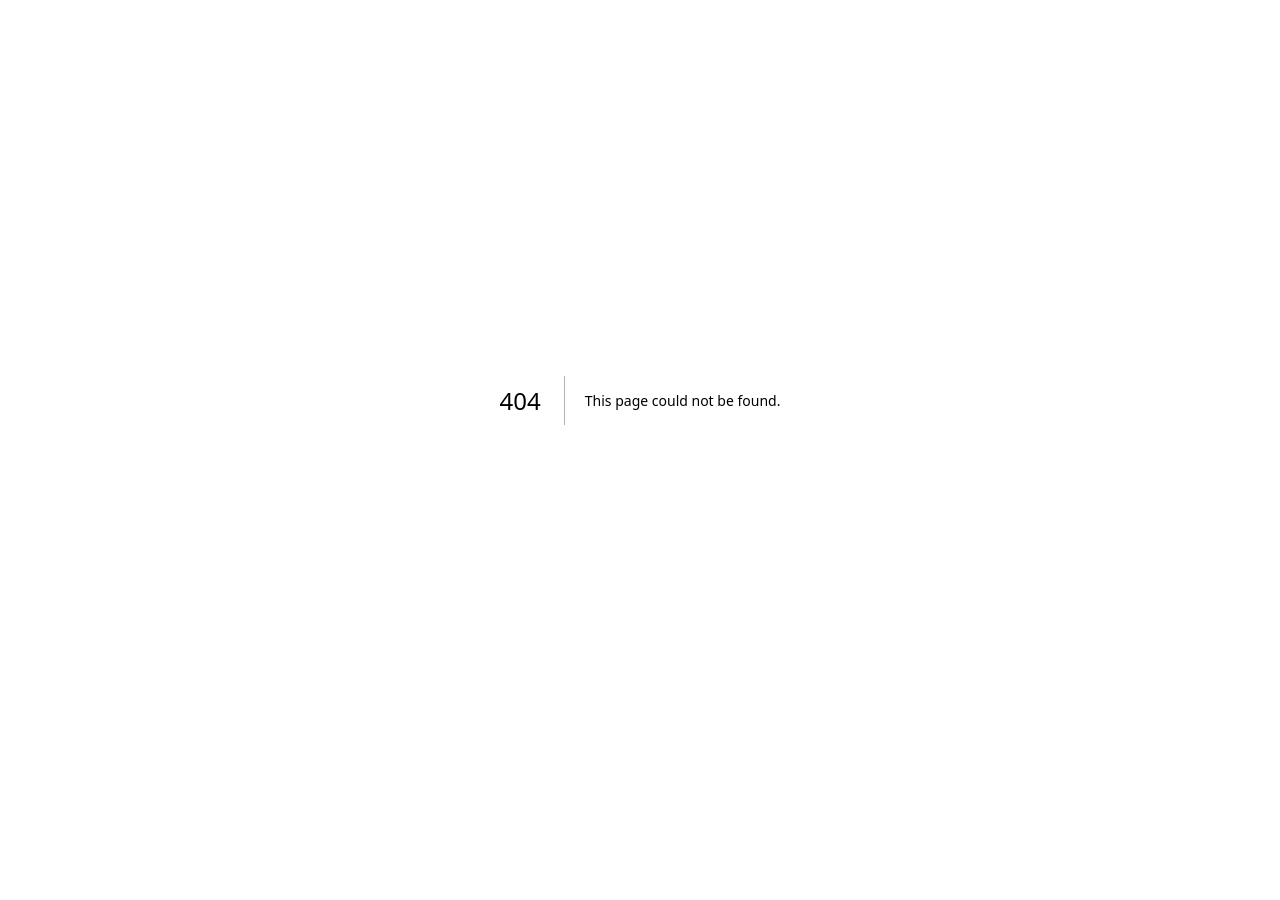
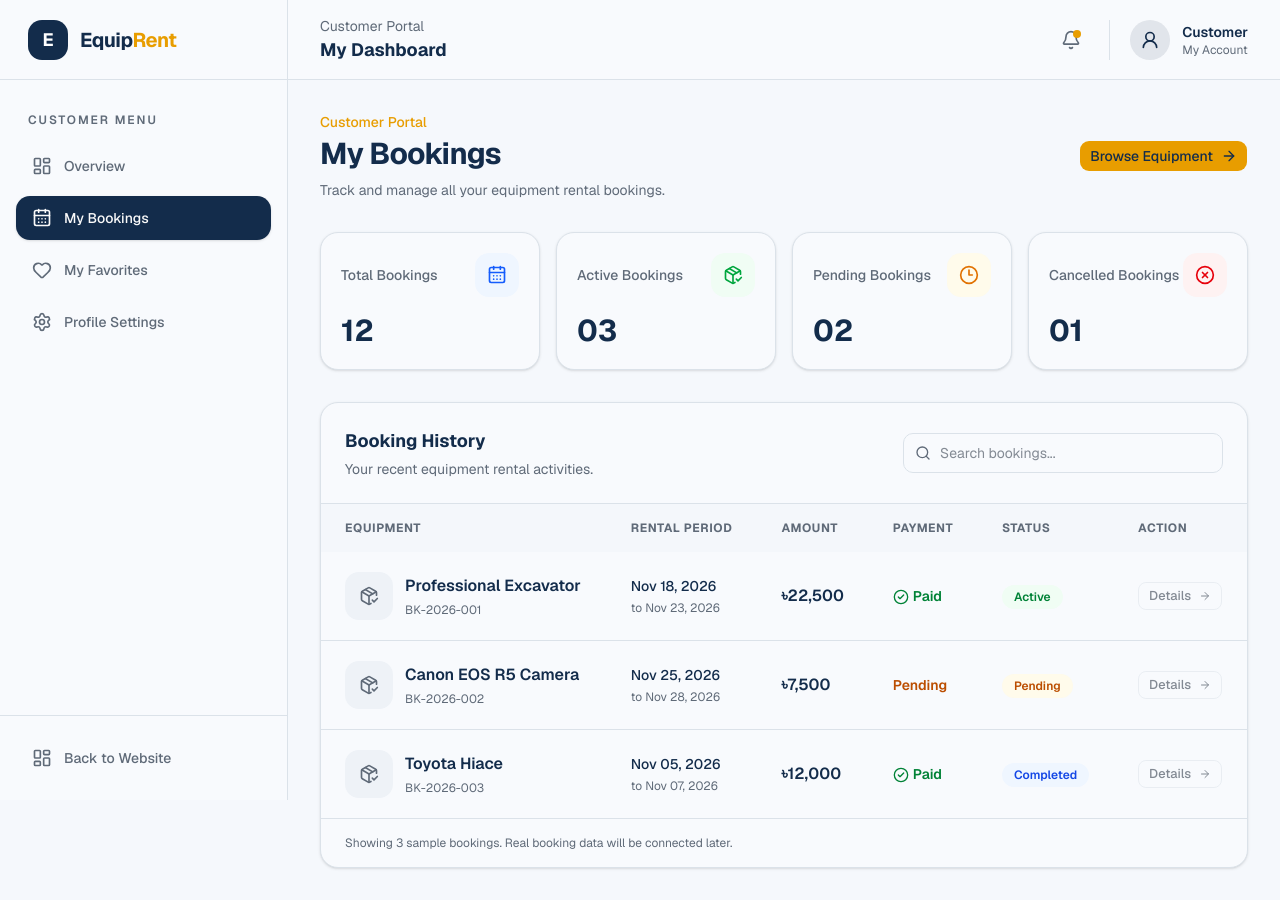
Before and after one commit to shahinreza9702/equiprent-client, a Next.js app: page /dashboard/bookings in a window 1280 px wide. Before the commit this address had no page. Before the commit the page ends 800 px from the top, so only its background shows below. Built offline with nearby package versions, Linux system fonts and the light colour scheme.

Commit message:
feat(client): build customer bookings page

```diff
--- /dev/null
+++ b/src/app/(users)/dashboard/bookings/page.tsx
@@ -0,0 +1,268 @@
+
+import Link from "next/link";
+import {
+  ArrowRight,
+  CalendarDays,
+  CheckCircle2,
+  Clock3,
+  PackageCheck,
+  Search,
+  XCircle,
+} from "lucide-react";
+
+import { Button } from "@/components/ui/button";
+
+const bookings = [
+  {
+    id: "BK-2026-001",
+    equipment: "Professional Excavator",
+    category: "Construction Equipment",
+    image: "/images/equipment/excavator.jpg",
+    startDate: "Nov 18, 2026",
+    endDate: "Nov 23, 2026",
+    total: 22500,
+    payment: "Paid",
+    status: "Active",
+  },
+  {
+    id: "BK-2026-002",
+    equipment: "Canon EOS R5 Camera",
+    category: "Photography Equipment",
+    image: "/images/equipment/camera.jpg",
+    startDate: "Nov 25, 2026",
+    endDate: "Nov 28, 2026",
+    total: 7500,
+    payment: "Pending",
+    status: "Pending",
+  },
+  {
+    id: "BK-2026-003",
+    equipment: "Toyota Hiace",
+    category: "Vehicles & Transportation",
+    image: "/images/equipment/hiace.jpg",
+    startDate: "Nov 05, 2026",
+    endDate: "Nov 07, 2026",
+    total: 12000,
+    payment: "Paid",
+    status: "Completed",
+  },
+];
+
+const summaryCards = [
+  {
+    label: "Total Bookings",
+    value: "12",
+    icon: CalendarDays,
+    color: "bg-blue-50 text-blue-600",
+  },
+  {
+    label: "Active Bookings",
+    value: "03",
+    icon: PackageCheck,
+    color: "bg-green-50 text-green-600",
+  },
+  {
+    label: "Pending Bookings",
+    value: "02",
+    icon: Clock3,
+    color: "bg-amber-50 text-amber-600",
+  },
+  {
+    label: "Cancelled Bookings",
+    value: "01",
+    icon: XCircle,
+    color: "bg-red-50 text-red-600",
+  },
+];
+
+function getStatusStyle(status: string) {
+  switch (status) {
+    case "Active":
+      return "bg-green-50 text-green-700";
+    case "Completed":
+      return "bg-blue-50 text-blue-700";
+    case "Pending":
+      return "bg-amber-50 text-amber-700";
+    case "Cancelled":
+      return "bg-red-50 text-red-700";
+    default:
+      return "bg-muted text-muted-foreground";
+  }
+}
+
+function getPaymentStyle(payment: string) {
+  return payment === "Paid"
+    ? "text-green-700"
+    : "text-amber-700";
+}
+
+export default function MyBookingsPage() {
+  return (
+    <div className="space-y-8">
+      {/* Page Heading */}
+      <div className="flex flex-col justify-between gap-4 sm:flex-row sm:items-center">
+        <div>
+          <p className="text-sm font-medium text-brand-accent">
+            Customer Portal
+          </p>
+          <h2 className="mt-1 text-2xl font-bold tracking-tight text-primary sm:text-3xl">
+            My Bookings
+          </h2>
+          <p className="mt-2 text-sm text-muted-foreground">
+            Track and manage all your equipment rental bookings.
+          </p>
+        </div>
+
+        <Button
+          className="w-full gap-2 bg-brand-accent text-primary hover:bg-brand-accent/90 sm:w-auto"
+          render={<Link href="/equipment" />}
+          nativeButton={false}
+        >
+          Browse Equipment
+          <ArrowRight className="size-4" />
+        </Button>
+      </div>
+
+      {/* Summary Cards */}
+      <div className="grid grid-cols-1 gap-4 sm:grid-cols-2 xl:grid-cols-4">
+        {summaryCards.map((card) => {
+          const Icon = card.icon;
+
+          return (
+            <div
+              key={card.label}
+              className="rounded-2xl border border-border bg-background p-5 shadow-sm"
+            >
+              <div className="flex items-center justify-between">
+                <p className="text-sm font-medium text-muted-foreground">
+                  {card.label}
+                </p>
+                <div className={`flex size-11 items-center justify-center rounded-xl ${card.color}`}>
+                  <Icon className="size-5" />
+                </div>
+              </div>
+
+              <p className="mt-4 text-3xl font-bold text-primary">
+                {card.value}
+              </p>
+            </div>
+          );
+        })}
+      </div>
+
+      {/* Bookings List */}
+      <section className="overflow-hidden rounded-2xl border border-border bg-background shadow-sm">
+        <div className="flex flex-col gap-4 border-b border-border p-5 sm:flex-row sm:items-center sm:justify-between sm:p-6">
+          <div>
+            <h3 className="text-lg font-bold text-primary">
+              Booking History
+            </h3>
+            <p className="mt-1 text-sm text-muted-foreground">
+              Your recent equipment rental activities.
+            </p>
+          </div>
+
+          <div className="relative w-full sm:max-w-xs">
+            <Search className="absolute left-3 top-1/2 size-4 -translate-y-1/2 text-muted-foreground" />
+            <input
+              type="search"
+              placeholder="Search bookings..."
+              aria-label="Search bookings"
+              className="h-10 w-full rounded-lg border border-border bg-background pl-9 pr-4 text-sm outline-none transition focus:border-primary"
+            />
+          </div>
+        </div>
+
+        <div className="overflow-x-auto">
+          <table className="w-full min-w-[850px] text-left">
+            <thead className="bg-muted/40">
+              <tr className="text-xs font-semibold uppercase tracking-wider text-muted-foreground">
+                <th className="px-6 py-4">Equipment</th>
+                <th className="px-6 py-4">Rental Period</th>
+                <th className="px-6 py-4">Amount</th>
+                <th className="px-6 py-4">Payment</th>
+                <th className="px-6 py-4">Status</th>
+                <th className="px-6 py-4">Action</th>
+              </tr>
+            </thead>
+
+            <tbody className="divide-y divide-border">
+              {bookings.map((booking) => (
+                <tr
+                  key={booking.id}
+                  className="transition-colors hover:bg-muted/20"
+                >
+                  <td className="px-6 py-5">
+                    <div className="flex items-center gap-3">
+                      <div className="flex size-12 shrink-0 items-center justify-center rounded-xl bg-muted">
+                        <PackageCheck className="size-5 text-muted-foreground" />
+                      </div>
+
+                      <div>
+                        <p className="font-semibold text-primary">
+                          {booking.equipment}
+                        </p>
+                        <p className="mt-1 text-xs text-muted-foreground">
+                          {booking.id}
+                        </p>
+                      </div>
+                    </div>
+                  </td>
+
+                  <td className="px-6 py-5">
+                    <p className="text-sm font-medium text-primary">
+                      {booking.startDate}
+                    </p>
+                    <p className="mt-1 text-xs text-muted-foreground">
+                      to {booking.endDate}
+                    </p>
+                  </td>
+
+                  <td className="px-6 py-5">
+                    <p className="font-semibold text-primary">
+                      ৳{booking.total.toLocaleString("en-BD")}
+                    </p>
+                  </td>
+
+                  <td className="px-6 py-5">
+                    <span className={`text-sm font-semibold ${getPaymentStyle(booking.payment)}`}>
+                      {booking.payment === "Paid" && (
+                        <CheckCircle2 className="mr-1 inline size-4" />
+                      )}
+                      {booking.payment}
+                    </span>
+                  </td>
+
+                  <td className="px-6 py-5">
+                    <span className={`inline-flex rounded-full px-3 py-1 text-xs font-semibold ${getStatusStyle(booking.status)}`}>
+                      {booking.status}
+                    </span>
+                  </td>
+
+                  <td className="px-6 py-5">
+                    <Button
+                      variant="outline"
+                      size="sm"
+                      className="gap-2"
+                      disabled
+                      title="Booking details will be available later"
+                    >
+                      Details
+                      <ArrowRight className="size-3" />
+                    </Button>
+                  </td>
+                </tr>
+              ))}
+            </tbody>
+          </table>
+        </div>
+
+        <div className="border-t border-border px-6 py-4">
+          <p className="text-xs text-muted-foreground">
+            Showing {bookings.length} sample bookings. Real booking data will be connected later.
+          </p>
+        </div>
+      </section>
+    </div>
+  );
+}
```
